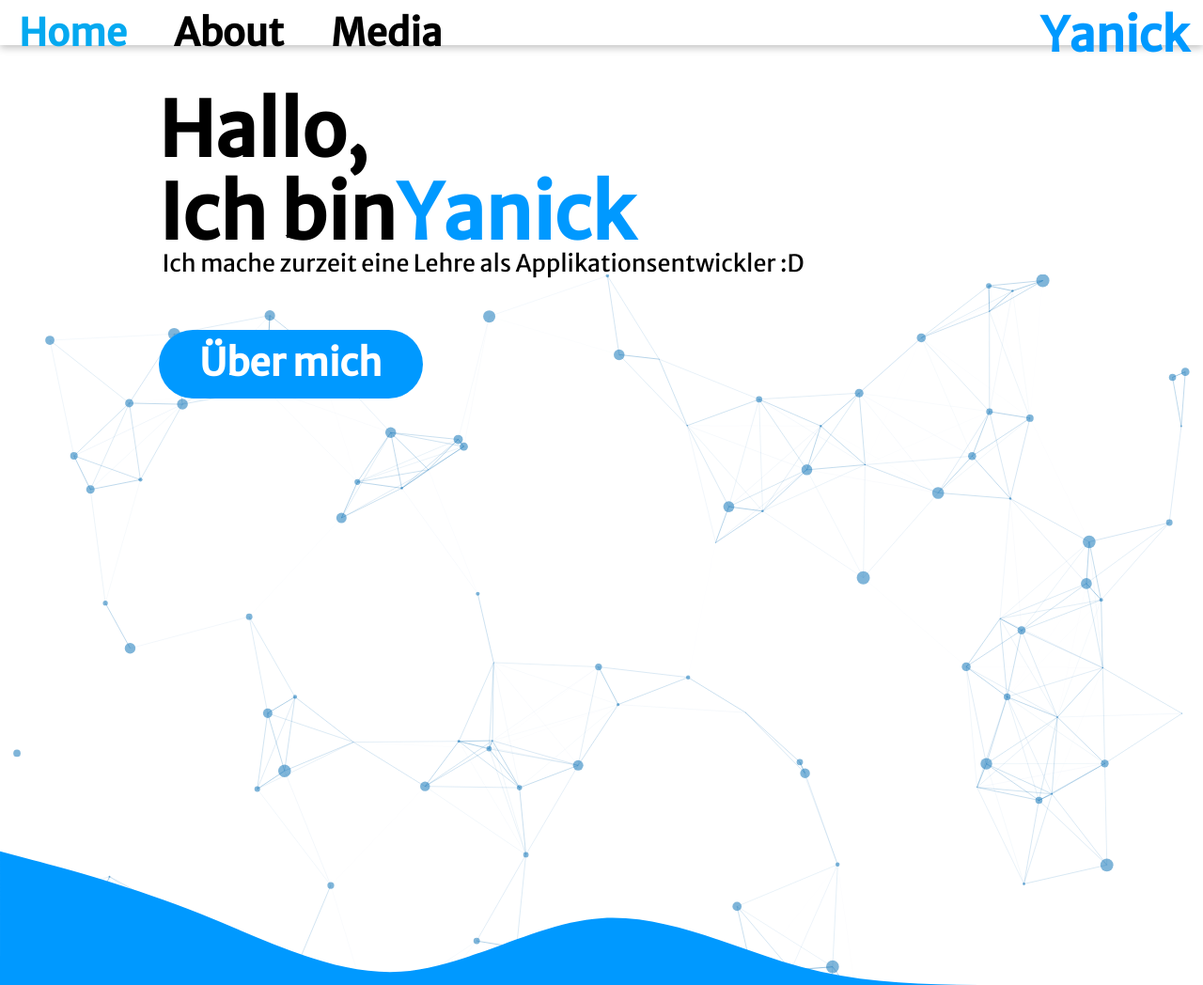
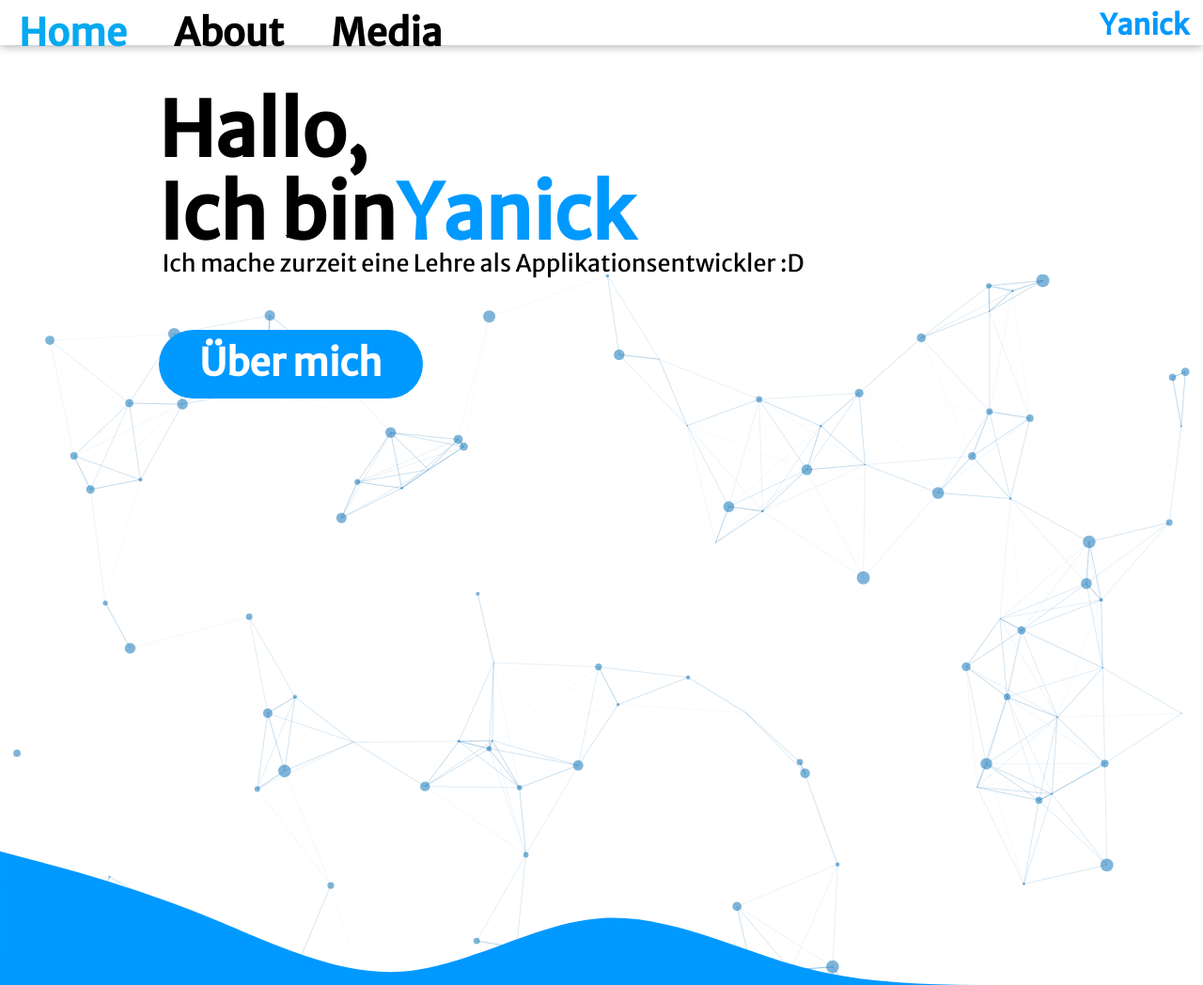
Before and after one commit to Powershooter83/Powershooter83.github.io, a website: page index.html in a window 1280 px wide. Shown: the top 1048 px of the page at 94% size. Drawn offline with nearby package versions, Linux system fonts and the light colour scheme.

Commit message:
+ add media query height

```diff
--- a/stylesheets/index.css
+++ b/stylesheets/index.css
@@ -370,6 +370,47 @@ footer{
 }
 
 
+
+@media (max-height: 670px) {
+
+    .text_wrapper_2 h1, .text_wrapper_2 h2{
+        font-size: 25px;
+    }
+
+}
+
+@media (max-height: 1130px) {
+
+    .text_wrapper_2 h1, .text_wrapper_2 h2{
+        font-size: 30px;
+        margin-top: 10px;
+    }
+
+}
+@media (max-height: 970px) {
+
+    .text_wrapper_2 h1, .text_wrapper_2 h2{
+        font-size: 30px;
+        margin-top: 5px;
+    }
+
+}
+@media (max-height: 830px) {
+    .text_wrapper_2 h1, .text_wrapper_2 h2{
+        font-size: 30px;
+        margin-top: -1px;
+    }
+}
+@media (max-height: 610px) {
+    .text_wrapper_2 h1, .text_wrapper_2 h2{
+        font-size: 20px;
+    }
+}
+@media (max-height: 835px) {
+    .text_wrapper_2 h1, .text_wrapper_2 h2{
+        margin-top: 1px;
+    }
+}
 @media (max-width: 365px) {
     #hallo{
         grid-column: 2/5;
```
